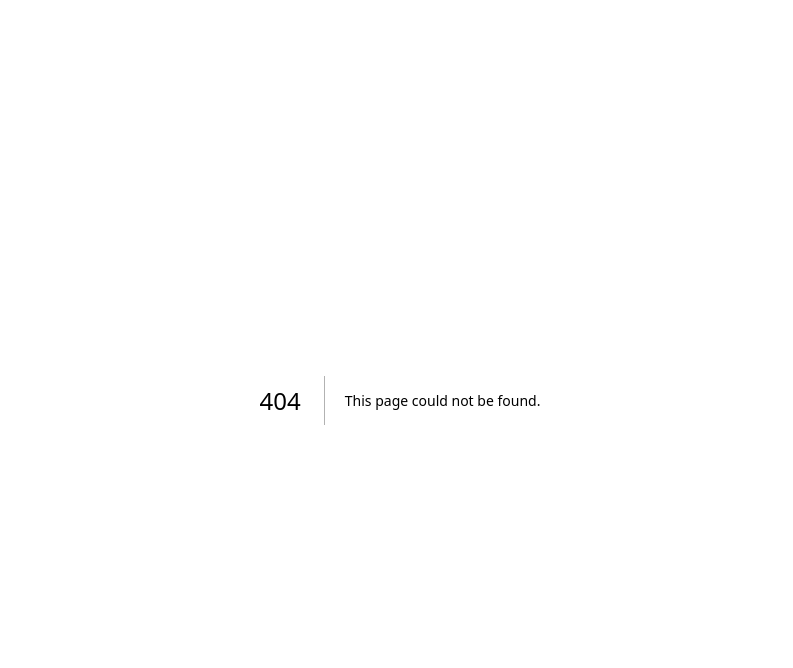
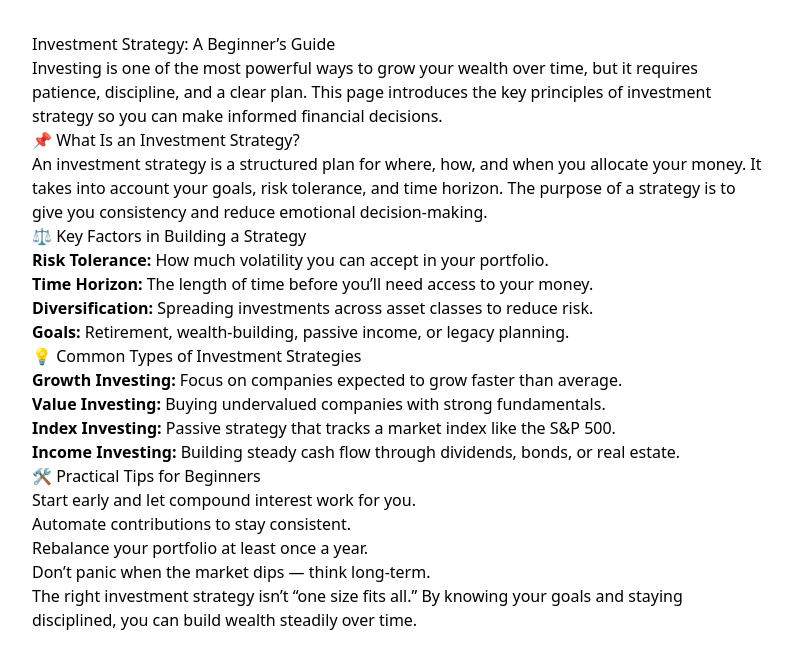
Before and after one commit to TheGainMaker/TheGainMaker-, a Next.js app: page /investment-strategy in a window 1280 px wide. Before the commit this address had no page. Shown: the top 668 px of the page, without its empty margins (240-1033 px from the left). Built offline with nearby package versions, Linux system fonts and the light colour scheme.

Commit message:
Create index.js

```diff
--- /dev/null
+++ b/pages/investment-strategy/index.js
@@ -0,0 +1,74 @@
+export default function InvestmentStrategy() {
+  return (
+    <div style={{ padding: "2rem", maxWidth: "800px", margin: "0 auto" }}>
+      <h1>Investment Strategy: A Beginner’s Guide</h1>
+      <p>
+        Investing is one of the most powerful ways to grow your wealth over
+        time, but it requires patience, discipline, and a clear plan. This page
+        introduces the key principles of investment strategy so you can make
+        informed financial decisions.
+      </p>
+
+      <h2>📌 What Is an Investment Strategy?</h2>
+      <p>
+        An investment strategy is a structured plan for where, how, and when you
+        allocate your money. It takes into account your goals, risk tolerance,
+        and time horizon. The purpose of a strategy is to give you consistency
+        and reduce emotional decision-making.
+      </p>
+
+      <h2>⚖️ Key Factors in Building a Strategy</h2>
+      <ul>
+        <li>
+          <strong>Risk Tolerance:</strong> How much volatility you can accept in
+          your portfolio.
+        </li>
+        <li>
+          <strong>Time Horizon:</strong> The length of time before you’ll need
+          access to your money.
+        </li>
+        <li>
+          <strong>Diversification:</strong> Spreading investments across asset
+          classes to reduce risk.
+        </li>
+        <li>
+          <strong>Goals:</strong> Retirement, wealth-building, passive income,
+          or legacy planning.
+        </li>
+      </ul>
+
+      <h2>💡 Common Types of Investment Strategies</h2>
+      <ul>
+        <li>
+          <strong>Growth Investing:</strong> Focus on companies expected to grow
+          faster than average.
+        </li>
+        <li>
+          <strong>Value Investing:</strong> Buying undervalued companies with
+          strong fundamentals.
+        </li>
+        <li>
+          <strong>Index Investing:</strong> Passive strategy that tracks a
+          market index like the S&P 500.
+        </li>
+        <li>
+          <strong>Income Investing:</strong> Building steady cash flow through
+          dividends, bonds, or real estate.
+        </li>
+      </ul>
+
+      <h2>🛠️ Practical Tips for Beginners</h2>
+      <ul>
+        <li>Start early and let compound interest work for you.</li>
+        <li>Automate contributions to stay consistent.</li>
+        <li>Rebalance your portfolio at least once a year.</li>
+        <li>Don’t panic when the market dips — think long-term.</li>
+      </ul>
+
+      <p>
+        The right investment strategy isn’t “one size fits all.” By knowing your
+        goals and staying disciplined, you can build wealth steadily over time.
+      </p>
+    </div>
+  );
+            }
```
